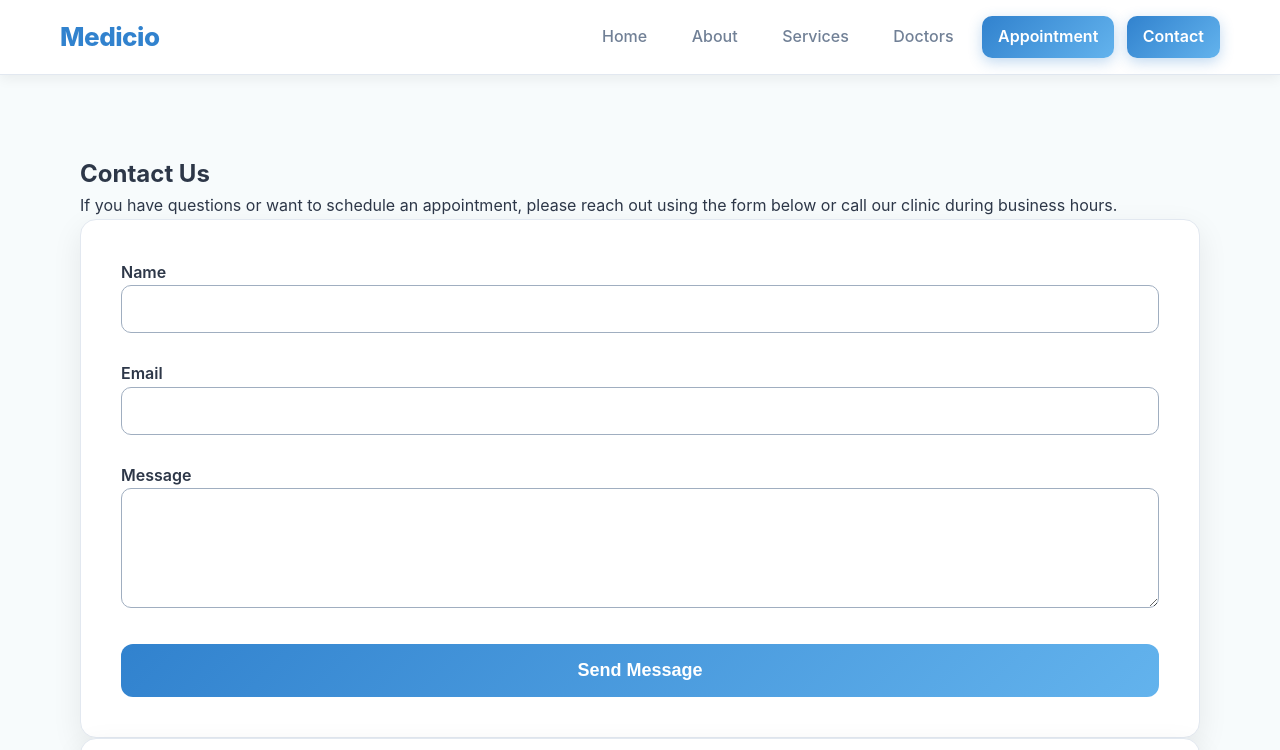
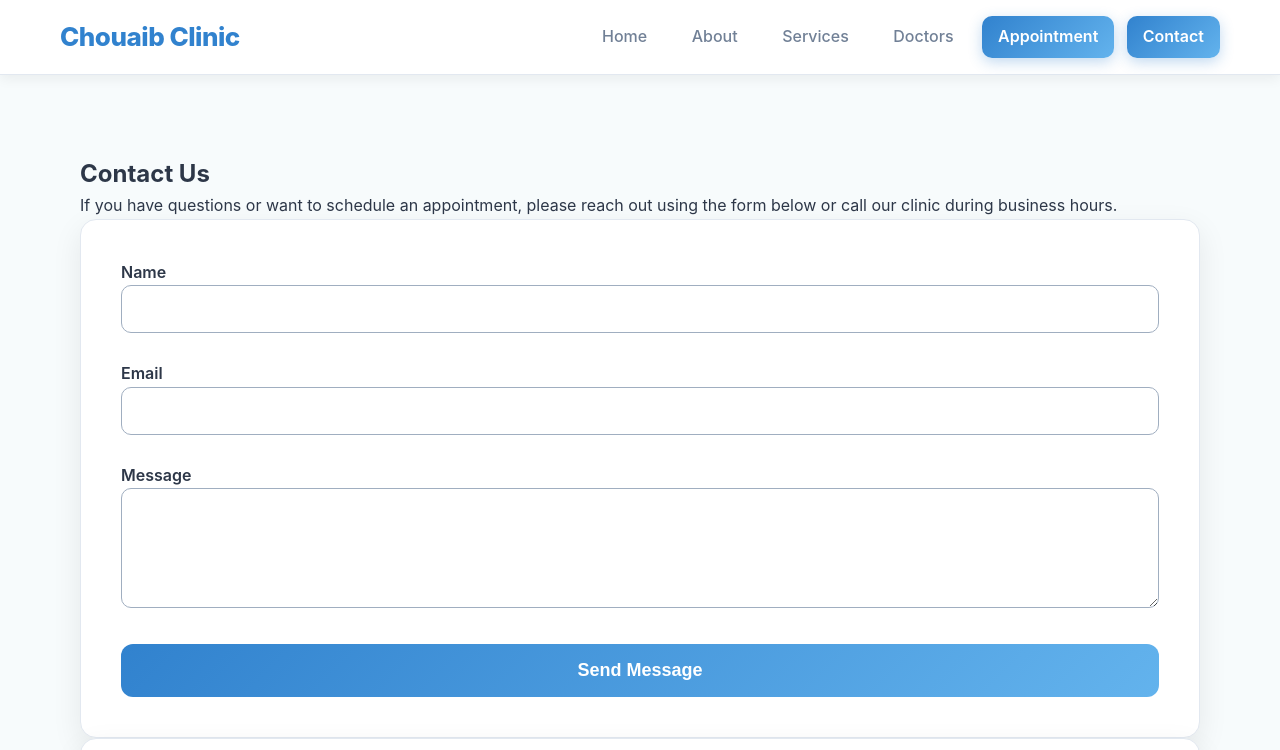
Before and after one commit to Chouaibblh/chouaib_clinic, a plain HTML site: page contact.html in a window 1280 px wide. Shown: the top 750 px of the page. Drawn offline with Linux system fonts and the light colour scheme.

Commit message:
Update brand name from 'Medicio' to 'Chouaib Clinic'

```diff
--- a/contact.html
+++ b/contact.html
@@ -9,7 +9,7 @@
 <body>
   <header class="site-header">
     <div class="container header-inner">
-      <a class="brand" href="index.html">Medicio</a>
+      <a class="brand" href="index.html">Chouaib Clinic</a>
       <nav class="nav">
   <a href="index.html">Home</a>
   <a href="about.html">About</a>
```
